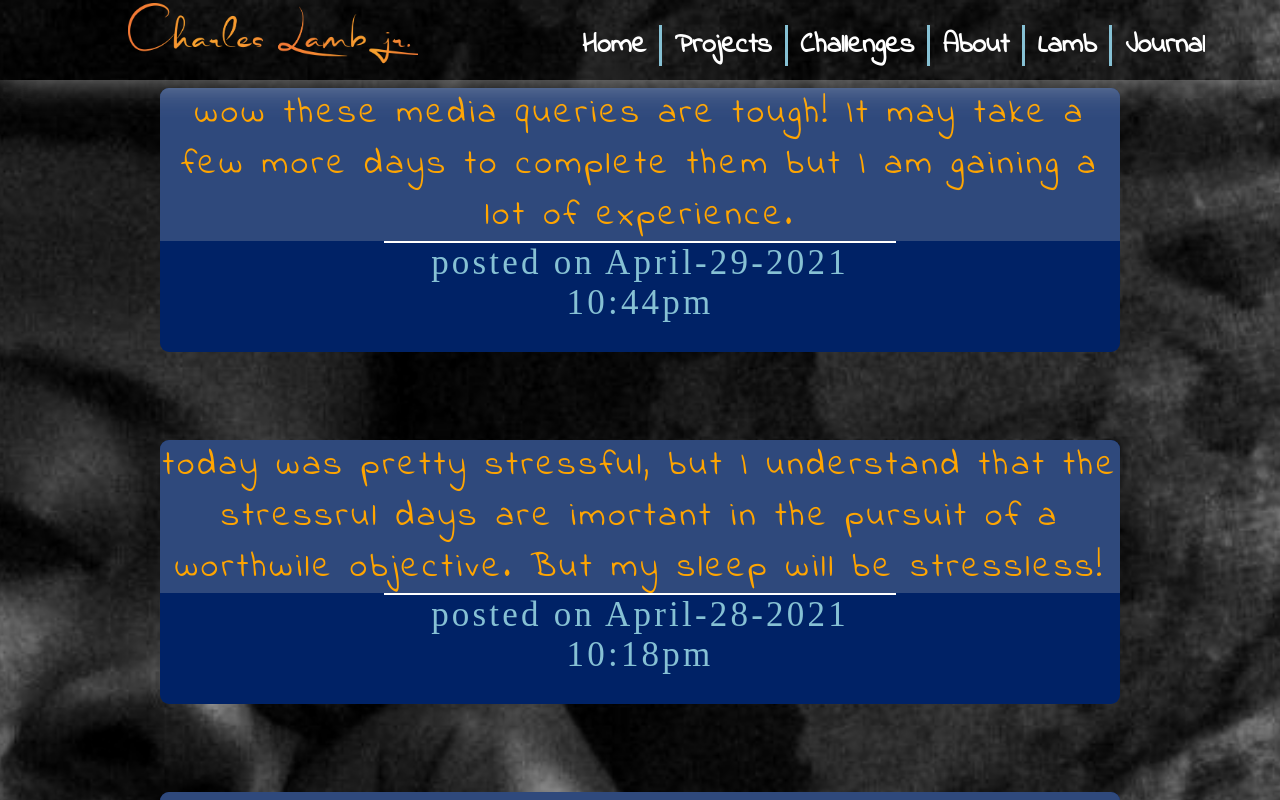
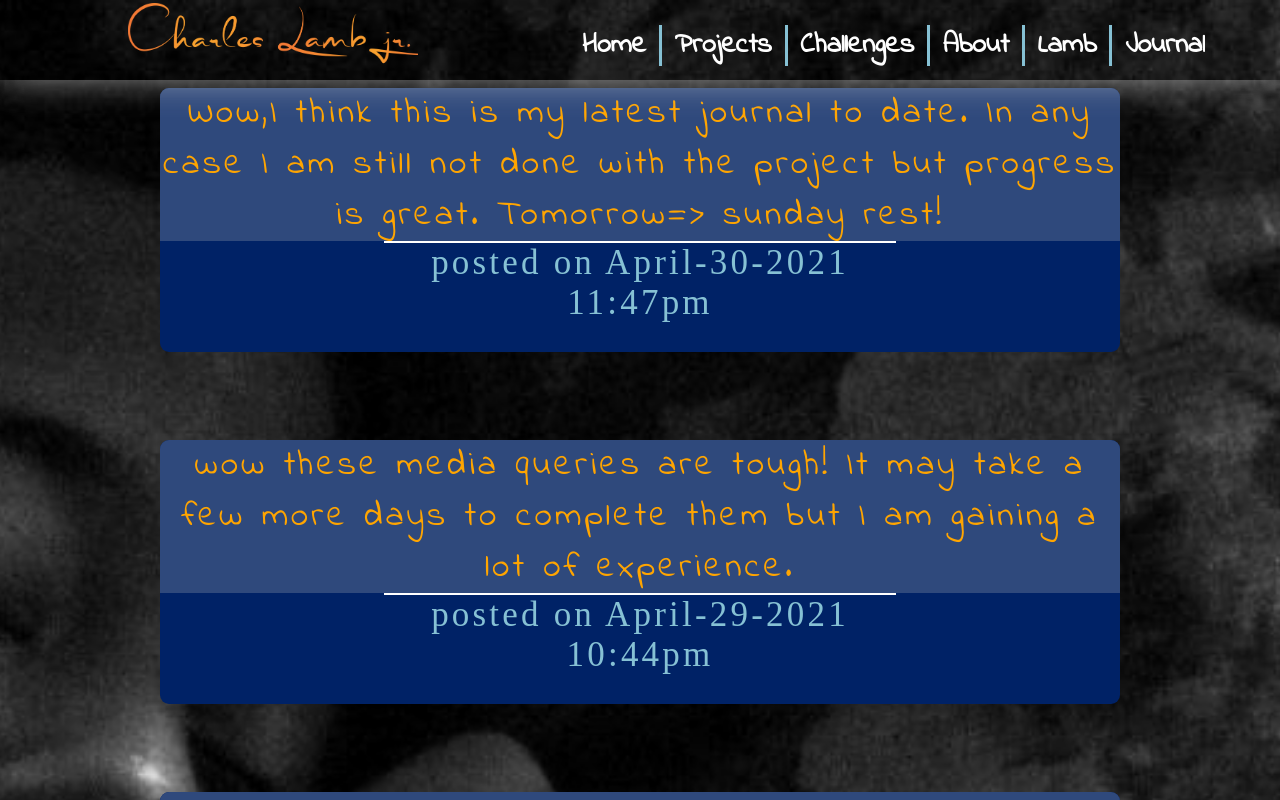
Before and after one commit to cyberstizz/charleslambjr, a React (Create React App) app: page /journal in a window 1280 px wide. Built offline with nearby package versions, Linux system fonts and the light colour scheme; a web font is replaced by a local one.

Commit message:
added todays journal entry

```diff
--- a/src/components/Journal.js
+++ b/src/components/Journal.js
@@ -62,6 +62,7 @@ const JournalEntry = (props) =>{
 
 return(
        <div id='entireJournalPage'>
+               <JournalEntry dateTime={'April-30-2021 11:47pm'} entry={'Wow,I think this  is my latest journal to date. In any case I am still not done with the project but progress is great. Tomorrow=> sunday rest!'} />
  <JournalEntry dateTime={'April-29-2021 10:44pm'} entry={'wow these media queries are tough! It may take a few more days to complete them but I am gaining a lot of experience.'} />
 <JournalEntry dateTime={'April-28-2021 10:18pm'} entry={'today was pretty stressful, but I understand that the stressrul days are imortant in the pursuit of a worthwile objective. But my sleep will be stressless!'} />
  <JournalEntry dateTime={'April-27-2021 11:11pm'} entry={'It was an interesting day today. I had some setbacks on my projects, but I learned a lot, so that makes me happy. I"ll catch up tomorrow not including media queries.'} />
```
